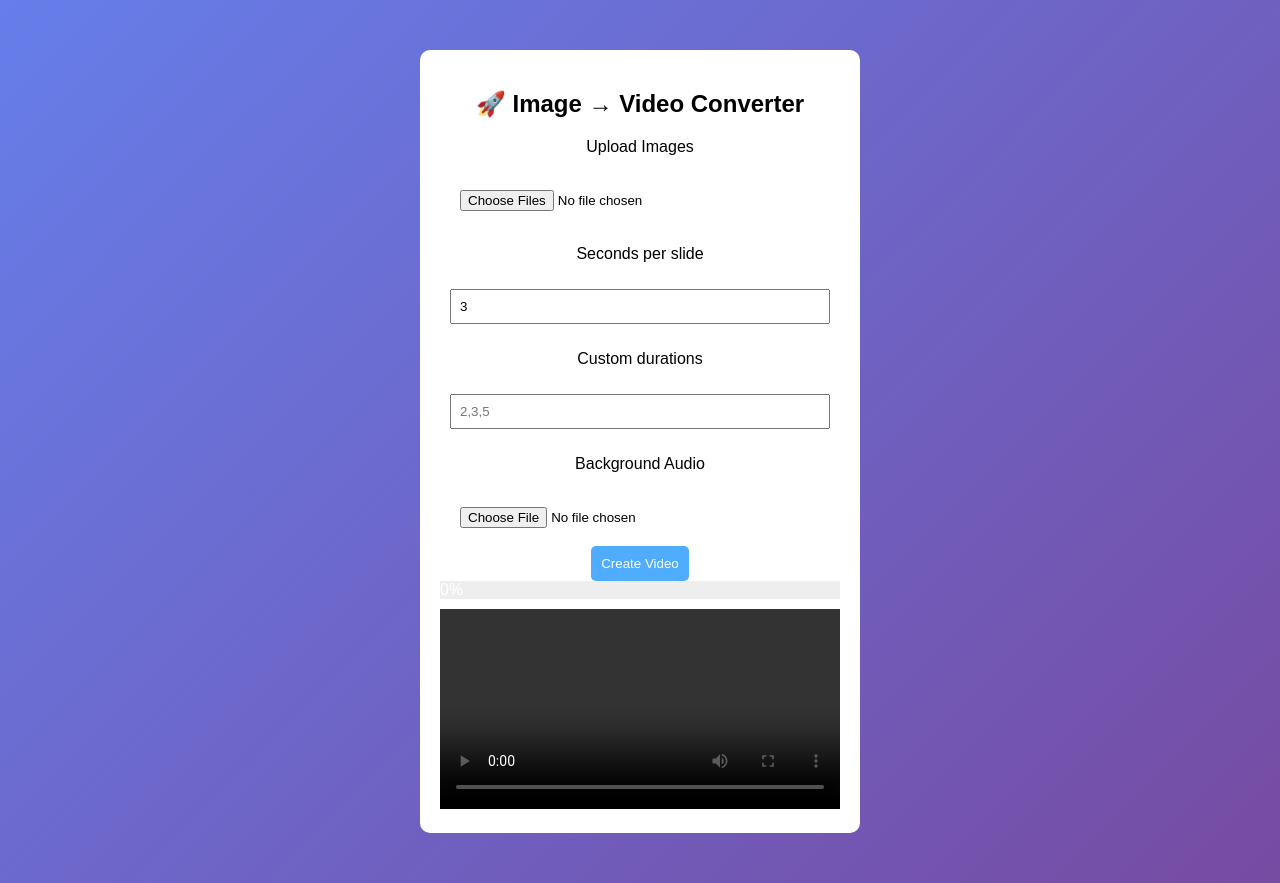
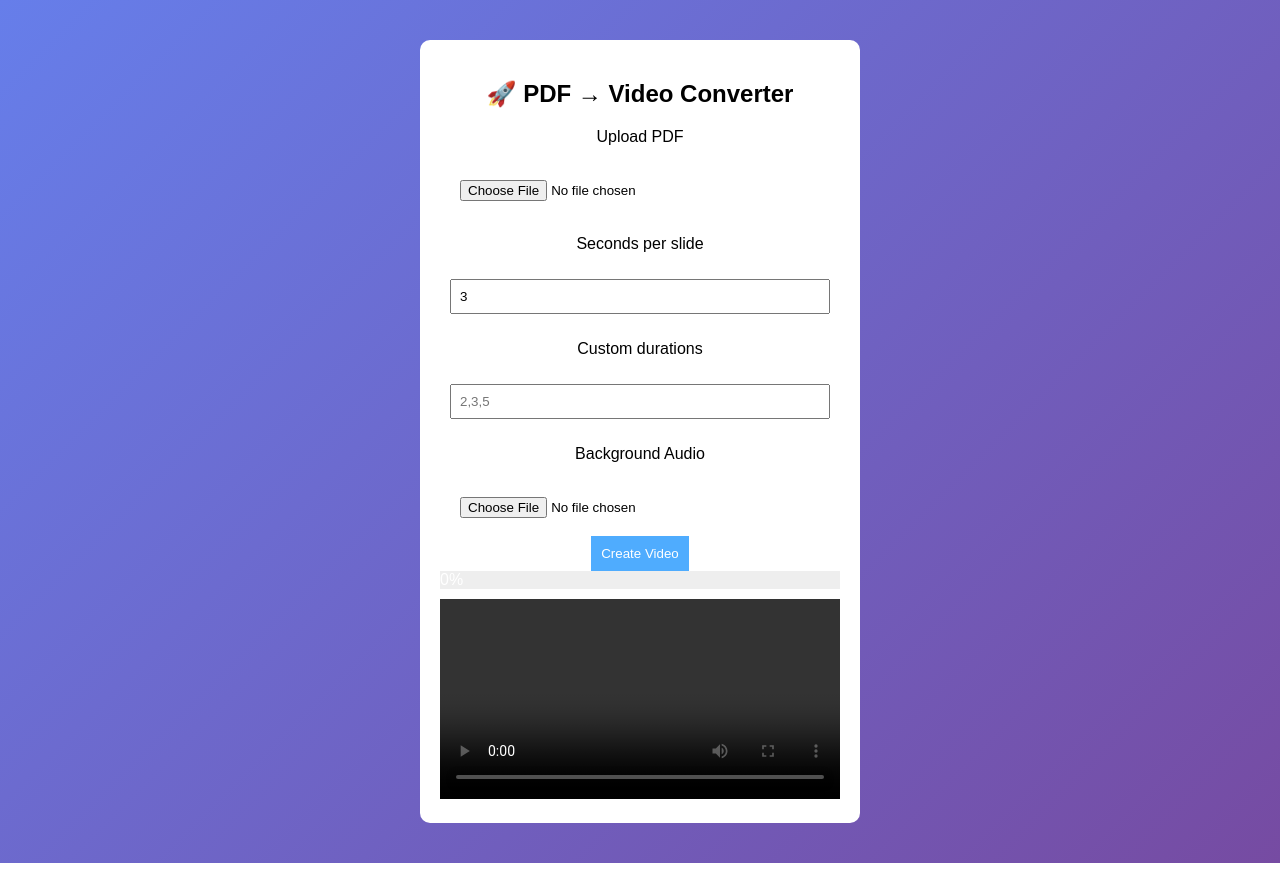
Before and after one commit to sanskrutisawant2006-pixel/pdf-to-video-converter, a Flask app: page / in a window 1280 px wide. Run offline with Flask 3, Linux system fonts and the light colour scheme.

Commit message:
Update index.html

```diff
--- a/templates/index.html
+++ b/templates/index.html
@@ -1,7 +1,7 @@
 <!DOCTYPE html>
 <html>
 <head>
-<title>Image → Video Converter</title>
+<title>PDF → Video Converter</title>
 
 <style>
 body {
@@ -13,12 +13,12 @@
 .container {
     background: white;
     width: 400px;
-    margin: 50px auto;
+    margin: 40px auto;
     padding: 20px;
     border-radius: 10px;
 }
 
-input, textarea {
+input {
     width: 90%;
     margin: 10px;
     padding: 8px;
@@ -29,7 +29,6 @@
     background: #4facfe;
     border: none;
     color: white;
-    border-radius: 5px;
 }
 
 .progress {
@@ -54,12 +53,12 @@
 
 <div class="container">
 
-<h2>🚀 Image → Video Converter</h2>
+<h2>🚀 PDF → Video Converter</h2>
 
 <form id="form">
 
-<p>Upload Images</p>
-<input type="file" name="file" multiple>
+<p>Upload PDF</p>
+<input type="file" name="file">
 
 <p>Seconds per slide</p>
 <input type="number" name="default_duration" value="3">
```
